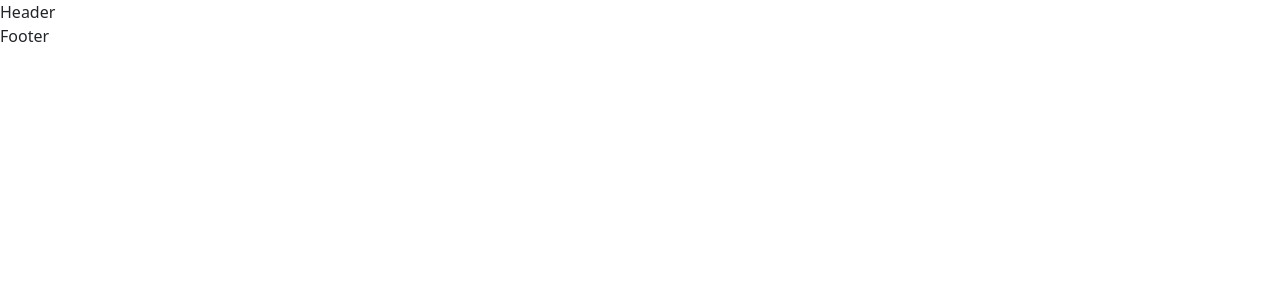
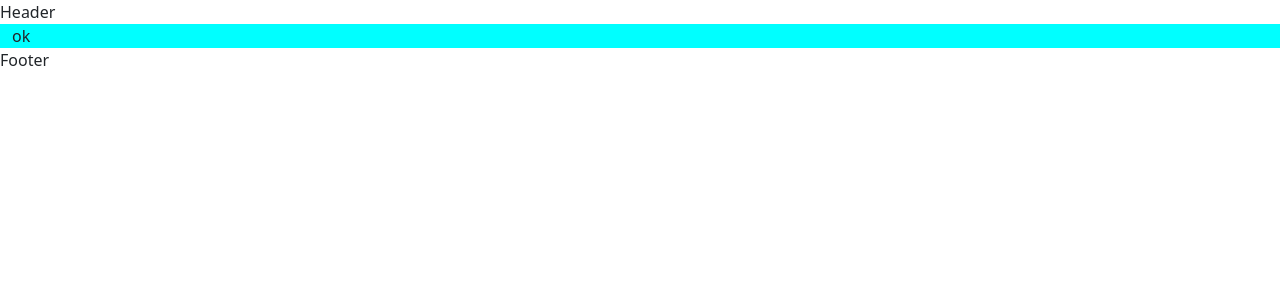
Before and after one commit to muhzee733/4ir, a Next.js app: page /landing/leadgeneration in a window 1280 px wide. Shown: the top 300 px of the page. Built offline with nearby package versions, Linux system fonts and the light colour scheme.

Commit message:
dy dna done

```diff
--- a/src/pages/landing/leadgeneration/index.jsx
+++ b/src/pages/landing/leadgeneration/index.jsx
@@ -8,7 +8,9 @@ const Index = () => {
         {/* shahbaz */}
         <section>
             <div className='main-wrapper'>
-
+                <div className='container-fluid'>
+                    ok
+                </div>
             </div>
         </section>
 
```
